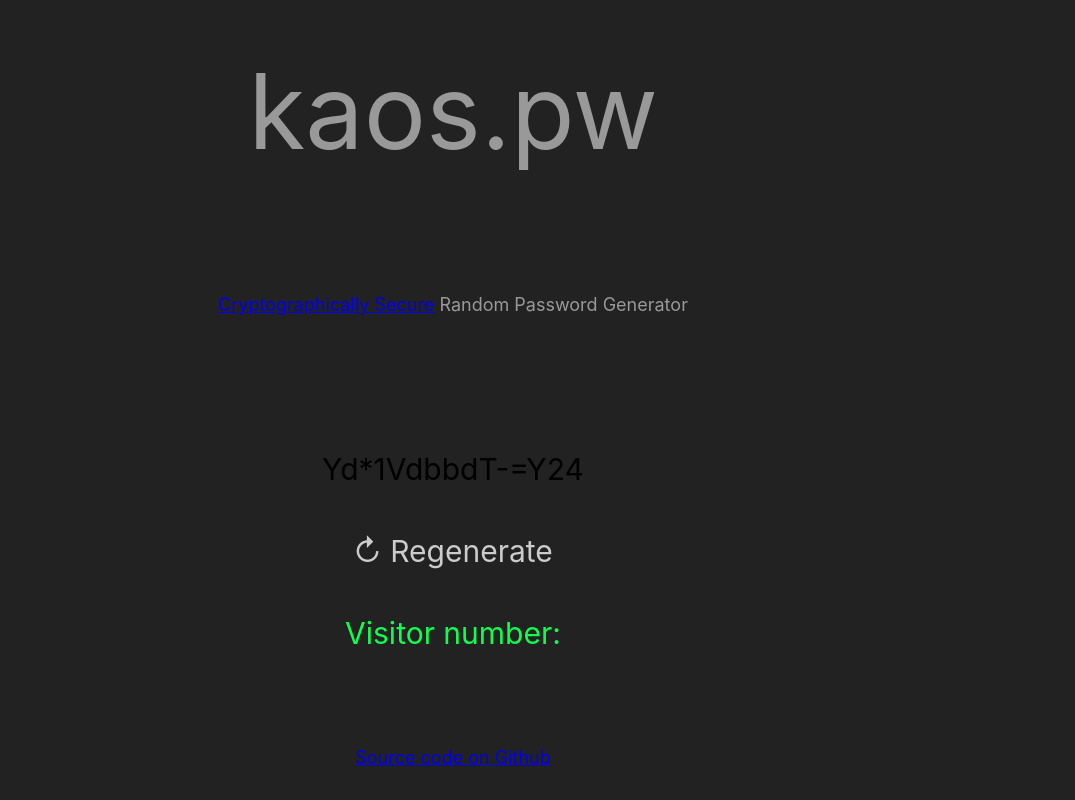
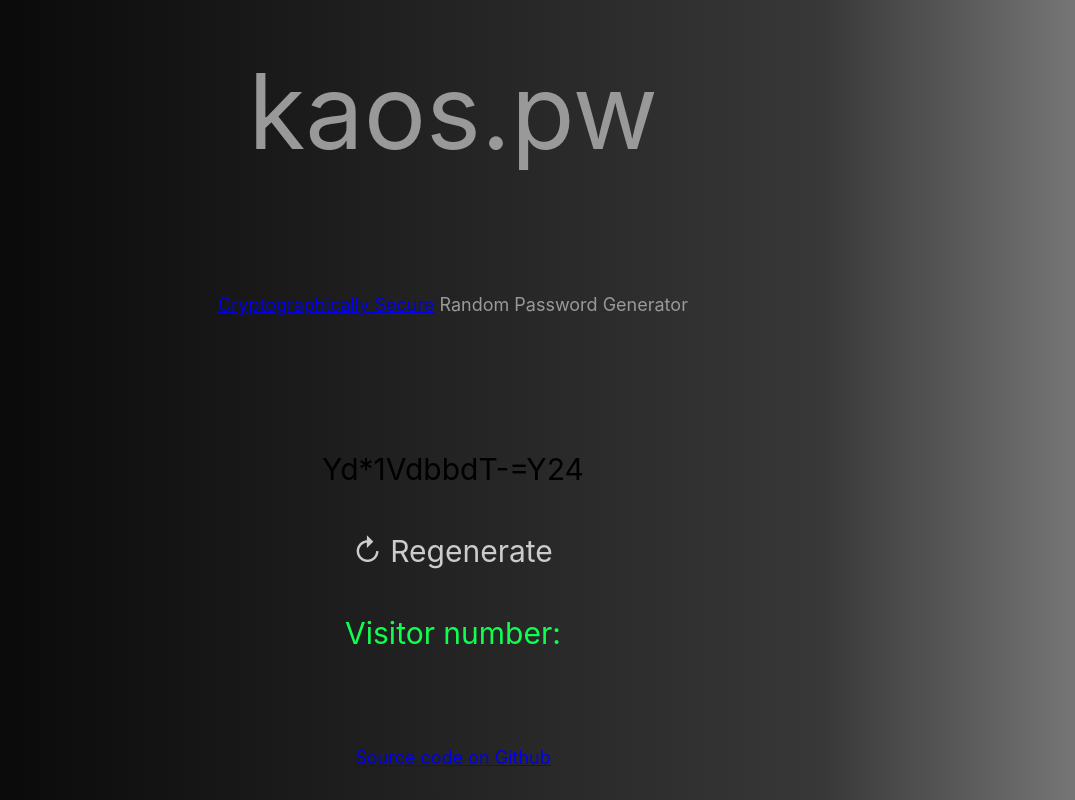
Before and after one commit to nmyers322/kaos.pw, a React (Create React App) app: page / in a window 1280 px wide. Shown: the whole page, without its empty margins (187-1262 px from the left). Built offline with nearby package versions, Linux system fonts and the light colour scheme; no server answers.

Commit message:
gradient background

```diff
--- a/public/index.html
+++ b/public/index.html
@@ -11,20 +11,10 @@
     />
     <link rel="apple-touch-icon" href="%PUBLIC_URL%/logo192.png" />
     <link rel="manifest" href="%PUBLIC_URL%/manifest.json" />
-    <title>kaos.pw - cryptographically secure random password generator</title>
+    <title>Kaos.pw - Cryptographically secure random password generator</title>
   </head>
   <body>
     <noscript>You need to enable JavaScript to run this app.</noscript>
     <div id="root"></div>
-    <!--
-      This HTML file is a template.
-      If you open it directly in the browser, you will see an empty page.
-
-      You can add webfonts, meta tags, or analytics to this file.
-      The build step will place the bundled scripts into the <body> tag.
-
-      To begin the development, run `npm start` or `yarn start`.
-      To create a production bundle, use `npm run build` or `yarn build`.
-    -->
   </body>
 </html>
--- a/src/App.css
+++ b/src/App.css
@@ -1,5 +1,6 @@
 html {
-  background-color: #222;
+  background: rgb(0,0,0);
+  background: linear-gradient(90deg, rgba(0,0,0,1) 0%, rgba(56,56,56,1) 79%, rgba(122,122,122,1) 100%);
 }
 
 .App {
```
